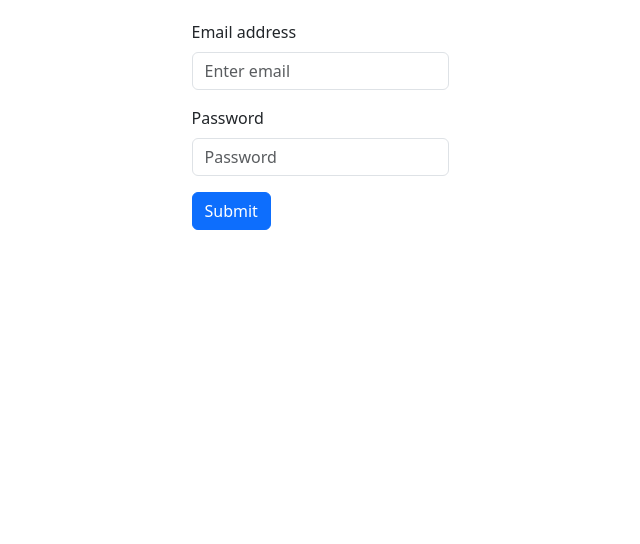
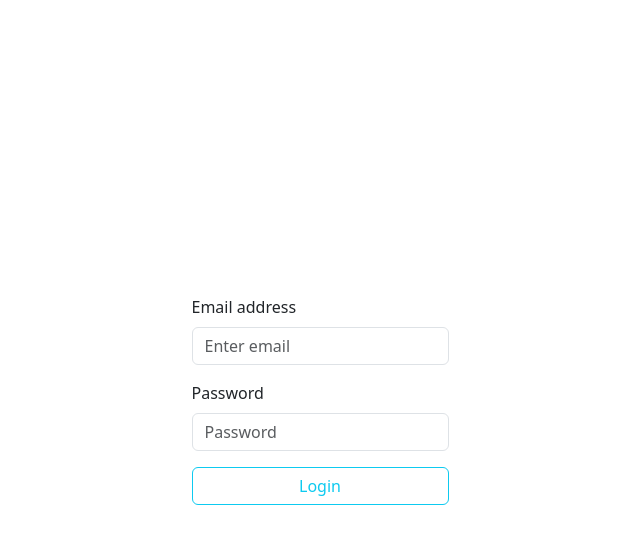
Before and after one commit to HanzoDaBoss/se-events-platform, a React (Vite) app in the folder front-end/: page /login in a window 1280 px wide. Shown: the top 544 px of the page, without its empty margins (320-960 px from the left). Built offline with nearby package versions, Linux system fonts and the light colour scheme; no server answers.

Commit message:
Completed login functionality

```diff
--- a/front-end/src/App.css
+++ b/front-end/src/App.css
@@ -2,21 +2,6 @@
   max-width: 1280px;
   margin: 20px 20px;
   padding: 0;
-}
-
-@keyframes logo-spin {
-  from {
-    transform: rotate(0deg);
-  }
-  to {
-    transform: rotate(360deg);
-  }
-}
-
-@media (prefers-reduced-motion: no-preference) {
-  a:nth-of-type(2) .logo {
-    animation: logo-spin infinite 20s linear;
-  }
 }
 
 .card {
--- a/front-end/src/api.js
+++ b/front-end/src/api.js
@@ -7,9 +7,9 @@ const api = axios.create({
 const postLogin = (loginObj) => {
   return api
     .post(`/users/login`, loginObj)
-    .then(({ data }) => {
-      console.log(data);
-      return data;
+    .then((response) => {
+      console.log(response);
+      return response;
     })
     .catch((error) => {
       console.log(error.response);
--- a/front-end/src/components/LoginPage.jsx
+++ b/front-end/src/components/LoginPage.jsx
@@ -3,12 +3,23 @@ import Form from "react-bootstrap/Form";
 import Container from "react-bootstrap/Container";
 import Row from "react-bootstrap/Row";
 import Col from "react-bootstrap/Col";
-import { useState } from "react";
+import Alert from "react-bootstrap/Alert";
+import Spinner from "react-bootstrap/Spinner";
+
+import { useContext, useState } from "react";
 import { postLogin } from "../api";
+import { UserContext } from "./contexts/User";
+import { useNavigate } from "react-router";
 
 export default function LoginPage() {
   const [emailInput, setEmailInput] = useState("");
   const [passwordInput, setPasswordInput] = useState("");
+  const [loginFailure, setLoginFailure] = useState(false);
+  const [loading, setLoading] = useState(false);
+
+  let navigate = useNavigate();
+
+  const { user, setUser } = useContext(UserContext);
 
   const handleEmailInput = (e) => {
     setEmailInput(e.target.value);
@@ -19,9 +30,18 @@ export default function LoginPage() {
 
   const handleSubmitLogin = (e) => {
     e.preventDefault();
-    postLogin({ email: emailInput, password: passwordInput }).then(() => {
-      alert("Login success!");
-    });
+    setLoading(true);
+    postLogin({ email: emailInput, password: passwordInput }).then(
+      (response) => {
+        setLoading(false);
+        if (response.status !== 201) {
+          setLoginFailure(true);
+        } else {
+          setUser(response.data);
+          navigate("/home");
+        }
+      }
+    );
   };
 
   return (
@@ -29,7 +49,10 @@ export default function LoginPage() {
       <Row>
         <Col>
           {" "}
-          <Form onSubmit={handleSubmitLogin}>
+          <Form
+            onSubmit={handleSubmitLogin}
+            className="d-flex flex-column justify-content-center"
+          >
             <Form.Group className="mb-3" controlId="formBasicEmail">
               <Form.Label>Email address</Form.Label>
               <Form.Control
@@ -49,8 +72,29 @@ export default function LoginPage() {
                 value={passwordInput}
               />
             </Form.Group>
-            <Button variant="primary" type="submit">
-              Submit
+            {!loginFailure ? (
+              <></>
+            ) : (
+              <Alert variant="danger">
+                <p>Email or password invalid</p>
+              </Alert>
+            )}
+            <Button variant="outline-info" disabled={loading} type="submit">
+              {loading ? (
+                <>
+                  <Spinner
+                    as="span"
+                    animation="border"
+                    size="sm"
+                    role="status"
+                    aria-hidden="true"
+                    className="me-1"
+                  />
+                  <span>Logging in</span>
+                </>
+              ) : (
+                "Login"
+              )}
             </Button>
           </Form>
         </Col>
--- /dev/null
+++ b/front-end/src/components/contexts/User.jsx
@@ -0,0 +1,16 @@
+import {useState} from "react";
+import {createContext} from "react";
+
+export const UserContext = createContext();
+
+const UserProvider = ({children}) => {
+  const [user, setUser] = useState();
+
+  return (
+    <UserContext.Provider value={{user, setUser}}>
+      {children}
+    </UserContext.Provider>
+  );
+};
+
+export default UserProvider;
--- a/front-end/src/index.css
+++ b/front-end/src/index.css
@@ -25,8 +25,8 @@ a:hover {
 body {
   margin: 0;
   display: flex;
-  /* align-items: center;
-  place-items: center; */
+  align-items: center;
+  /* place-items: center; */
   justify-content: center;
   min-width: 320px;
   min-height: 100vh;
--- a/front-end/src/main.jsx
+++ b/front-end/src/main.jsx
@@ -3,11 +3,14 @@ import { createRoot } from "react-dom/client";
 import { BrowserRouter } from "react-router";
 import "./index.css";
 import App from "./App.jsx";
+import UserProvider from "./components/contexts/User.jsx";
 
 createRoot(document.getElementById("root")).render(
   <BrowserRouter>
-    <StrictMode>
-      <App />
-    </StrictMode>
+    <UserProvider>
+      <StrictMode>
+        <App />
+      </StrictMode>
+    </UserProvider>
   </BrowserRouter>
 );
```
Also changed, not shown: front-end/src/components/Button.jsx (added, +25 -0 lines).
